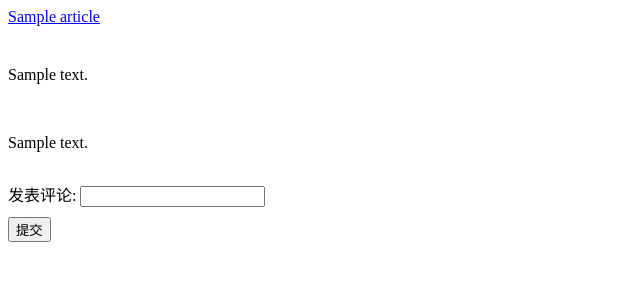
After one commit to 729034444/Django_Blog, a Django app: a page that uses Blog/my_blog/templates/blog_details.html in a window 1280 px wide. The commit adds this page. Shown: the top 300 px of the page, without its empty margins (0-640 px from the left). Run offline with Django 3.2, Linux system fonts and the light colour scheme; tables that the repository leaves empty hold one stand-in row (values such as "Sample post").

Commit message:
Django博客02_文章展示+评论功能

```diff
--- /dev/null
+++ b/Blog/my_blog/forms.py
@@ -0,0 +1,9 @@
+from django import forms
+
+
+# 借助forms实现评论功能
+class CommentForm(forms.Form):
+    comment = forms.CharField(label='发表评论', error_messages={
+        'required':'请填写评论内容！',
+        'max_length':'评论内容过长。'
+    })
--- a/Blog/my_blog/models.py
+++ b/Blog/my_blog/models.py
@@ -15,7 +15,7 @@ class Article(models.Model):
 # 这里还要单独创建一个评论表，评论跟文章是多对1关系
 class Comment(models.Model):
     """评论表"""
-    comment = models.TextField(verbose_name="评论")
+    comment = models.CharField('评论内容', max_length=240)
 
     article = models.ForeignKey(Article, on_delete=models.SET_NULL,
                                 null=True, verbose_name='文章')
--- /dev/null
+++ b/Blog/my_blog/templates/blog_details.html
@@ -0,0 +1,57 @@
+
+<!DOCTYPE html>
+<html lang="en">
+<head>
+    <meta charset="UTF-8">
+    <title>{{ blog.title }}</title>
+    <style>
+        .blog {
+            padding: 20px 0px;
+        }
+        .blog .info span {
+            padding-right: 10px;
+        }
+        .blog .summary {
+            padding-top: 20px;
+        }
+    </style>
+</head>
+<body>
+
+<div class="header">
+    <span><a href="{% url 'blog_get_detail' blog.id %}">{{ blog.title }}</a></span>
+</div>
+
+<div class="content">
+    <div class="blog">
+        <div class="summary">
+            {{ blog.content }}
+        </div>
+    </div>
+    <div class="comment">
+        <div class="comments-display" style="padding-top: 20px;">
+            {% for comment in comments %}
+                <div class="comment-field" style="padding-top: 10px;">
+                    {{ comment.comment }}
+                </div>
+            {% endfor %}
+        </div>
+        <div class="comment-post" style="padding-top: 20px;">
+            <form action="{% url 'blog_get_detail' blog.id %}" method="post">
+                {% csrf_token %}
+                {% for field in form %}
+                    <div class="input-field" style="padding-top: 10px">
+                        {{ field.label }}: {{ field }}
+                    </div>
+                    <div class="error" style="color: red;">
+                        {{ field.errors }}
+                    </div>
+                {% endfor %}
+                <button type="submit" style="margin-top: 10px">提交</button>
+            </form>
+        </div>
+    </div>
+</div>
+
+</body>
+</html>
--- a/Blog/my_blog/urls.py
+++ b/Blog/my_blog/urls.py
@@ -2,6 +2,7 @@ from django.urls import re_path
 from my_blog import views
 
 urlpatterns = [
+    re_path(r'^$', views.blog),
     re_path(r'^blog/$', views.blog),
-    re_path(r'^post_comment/$', views.post_comment)
+    re_path(r'^get_details/(\d+)/$', views.get_details, name='blog_get_detail')
 ]
--- a/Blog/my_blog/views.py
+++ b/Blog/my_blog/views.py
@@ -1,7 +1,8 @@
-from django.http import HttpResponse
+from django.http import HttpResponse, Http404
 from django.shortcuts import render, render_to_response
 
 from my_blog.models import Article, Comment
+from my_blog.forms import CommentForm
 
 
 # Create your views here.
@@ -10,21 +11,39 @@ def blog(request):
     # 需求1：查询所有博客信息，并返回给前端页面，展示
     blogs = Article.objects.all()
 
-    for blog in blogs:
-        # 查询，每篇文章下的所有评论
-        comments = blog.comment_set.all()
-
-    """这里的评论跟文章有对应关系，但是不知道如何跟前端交互"""
-    """有获取到评论数据，但是return之后，页面并未显示"""
-
-    return render_to_response('blog.html', {'blogs': blogs}, {'comments': comments})
+    return render_to_response('blog.html', {'blogs': blogs})
 
 
-def post_comment(request, id, comment):
-    # 需求2：用户提交评论，添加进入数据库
+"""
+之前想把评论在首页跟随博客显示，但是仔细思考过感觉不应该这样：
+如果一个文章评论太多，会直接把其他所有文章挤下去。
 
-    blog = Article.objects.get(id=id)  # 获取评论的对应博客
+所以，这里做了一个调整：首页不显示评论，点击文章进入详情时，显示评论，且可以发表评论。
+"""
 
-    comment = Comment.objects.create(comment=comment, article_id=blog.id)  # 向tb_comment表中添加信息
 
-    return HttpResponse('<h1>添加评论</h1>')
+def get_details(request, blog_id):
+    # 需求2：点击文章链接，进入文章详细信息；在这里展示评论列表和发表评论
+
+    try:
+        blog = Article.objects.get(id=blog_id)
+    except Article.DoesNotExist:
+        raise Http404
+
+    if request.method == 'GET':
+        # GET请求获取文章所有评论
+        form = CommentForm()
+    else:
+        # POST请求提交评论
+        form = CommentForm(request.POST)
+        if form.is_valid():
+            data = form.cleaned_data
+            Comment.objects.create(comment=data.get('comment'), article_id=blog_id)
+
+    comment_data = {
+        'blog': blog,
+        'comments': blog.comment_set.all(),
+        'form': form
+    }
+
+    return render(request, 'blog_details.html', comment_data)
```
Also changed, not shown: Blog/my_blog/templates/blog.html (+6 -19 lines).
